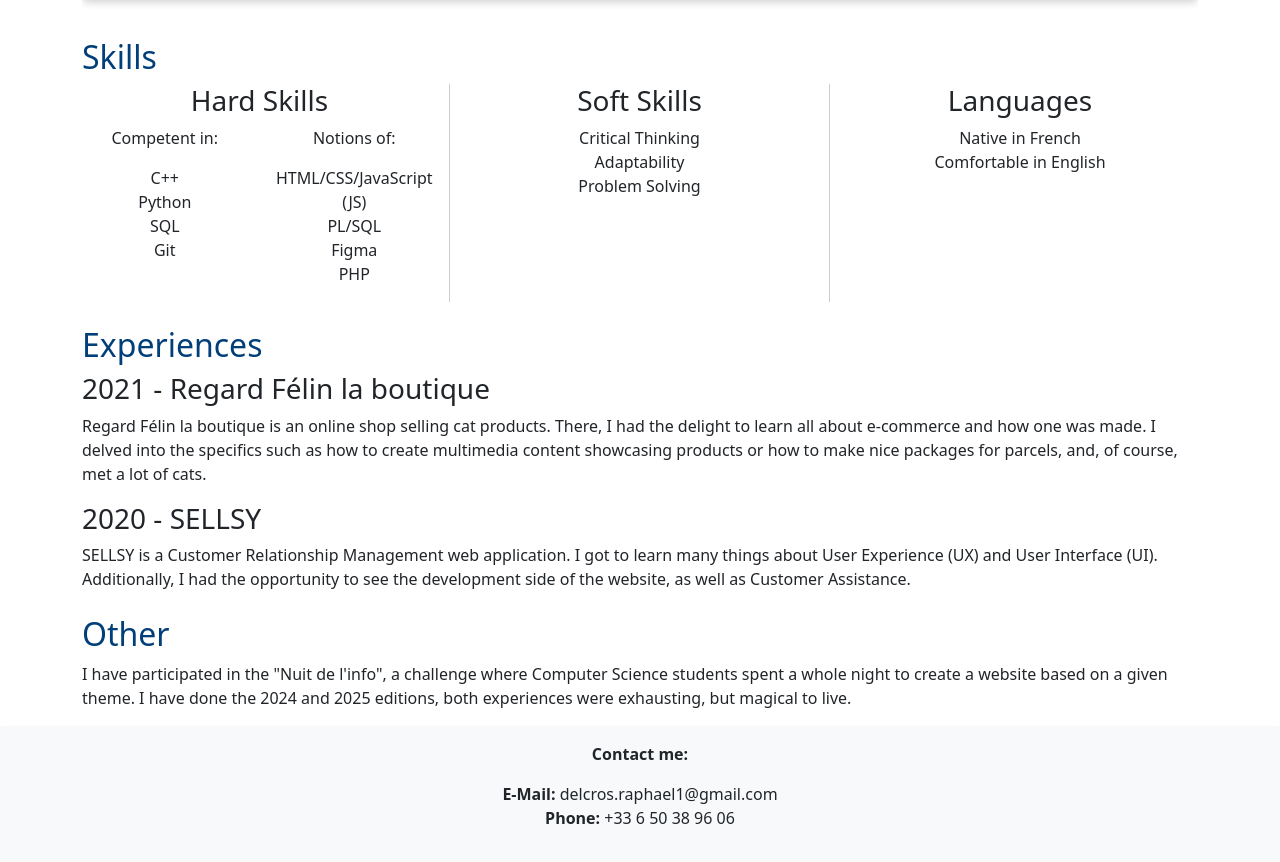
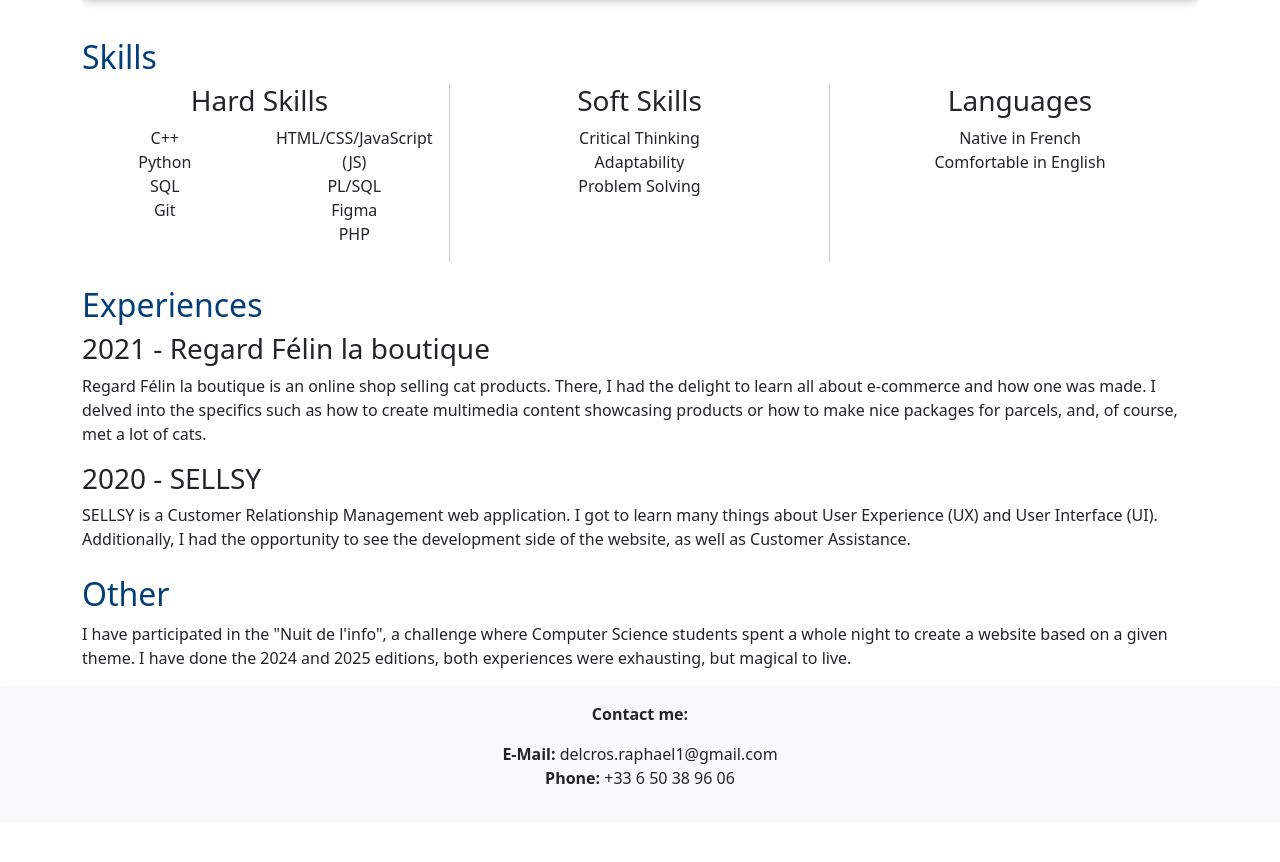
Before and after one commit to Raphael-Delcros/Raphael-Delcros.github.io, a website: page english.html in a window 1280 px wide. Shown: the part 893-1755 px from the top of the page. After the commit the page ends 1715 px from the top, so only its background shows below. Drawn offline with nearby package versions, Linux system fonts and the light colour scheme.

Commit message:
Remove redundant skills level

```diff
--- a/english.html
+++ b/english.html
@@ -260,7 +260,6 @@
 
           <div class="row">
             <div class="col">
-              <p>Competent in:</p>
               <ul class="skills list-unstyled">
                 <li>C++</li>
                 <li>Python</li>
@@ -270,7 +269,6 @@
             </div>
 
             <div class="col">
-              <p>Notions of:</p>
               <ul class="skills list-unstyled">
                 <li>HTML/CSS/JavaScript (JS)</li>
                 <li>PL/SQL</li>
```
Also changed, not shown: SCSS/custom.scss (line endings or trailing spaces).
